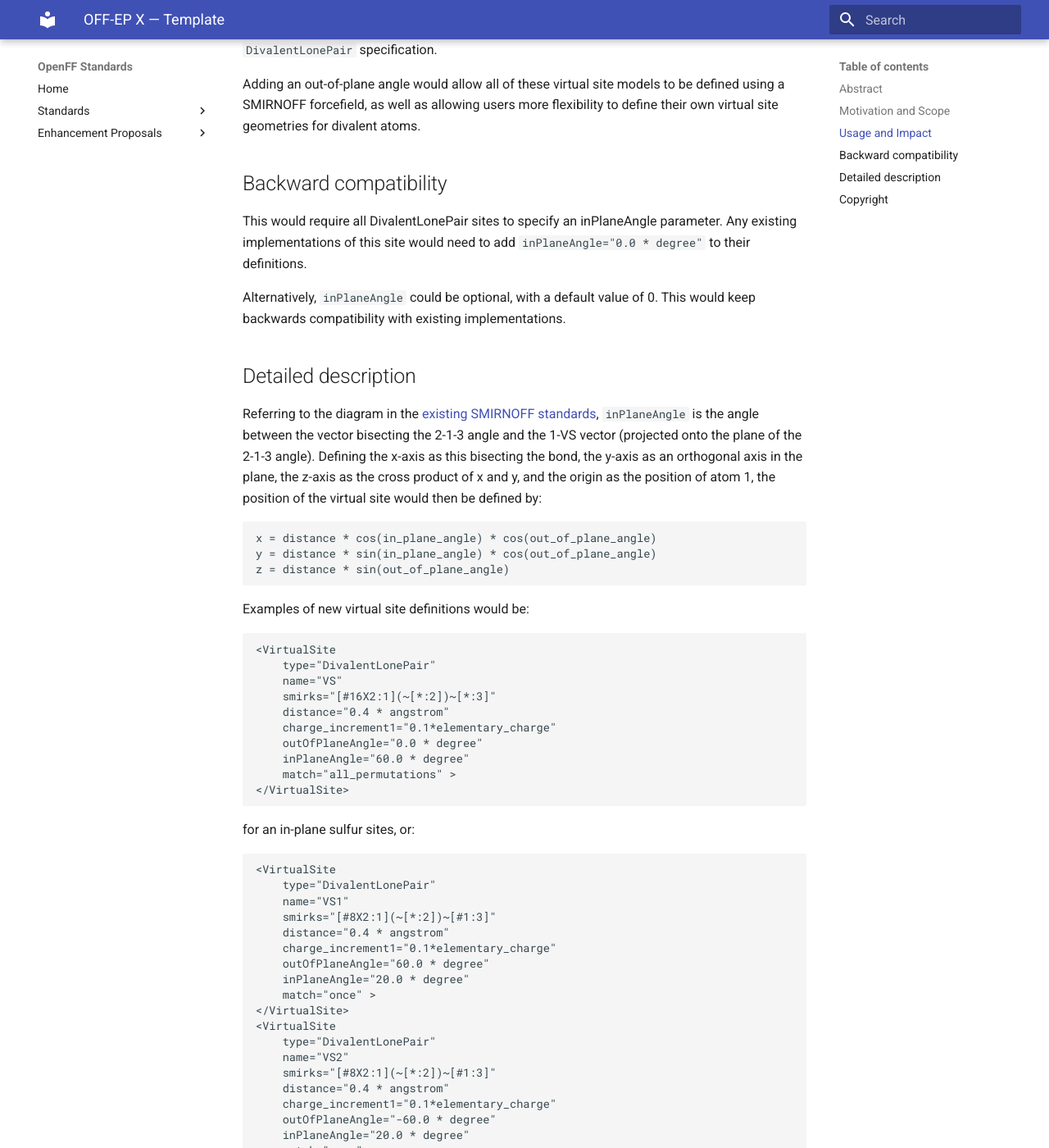
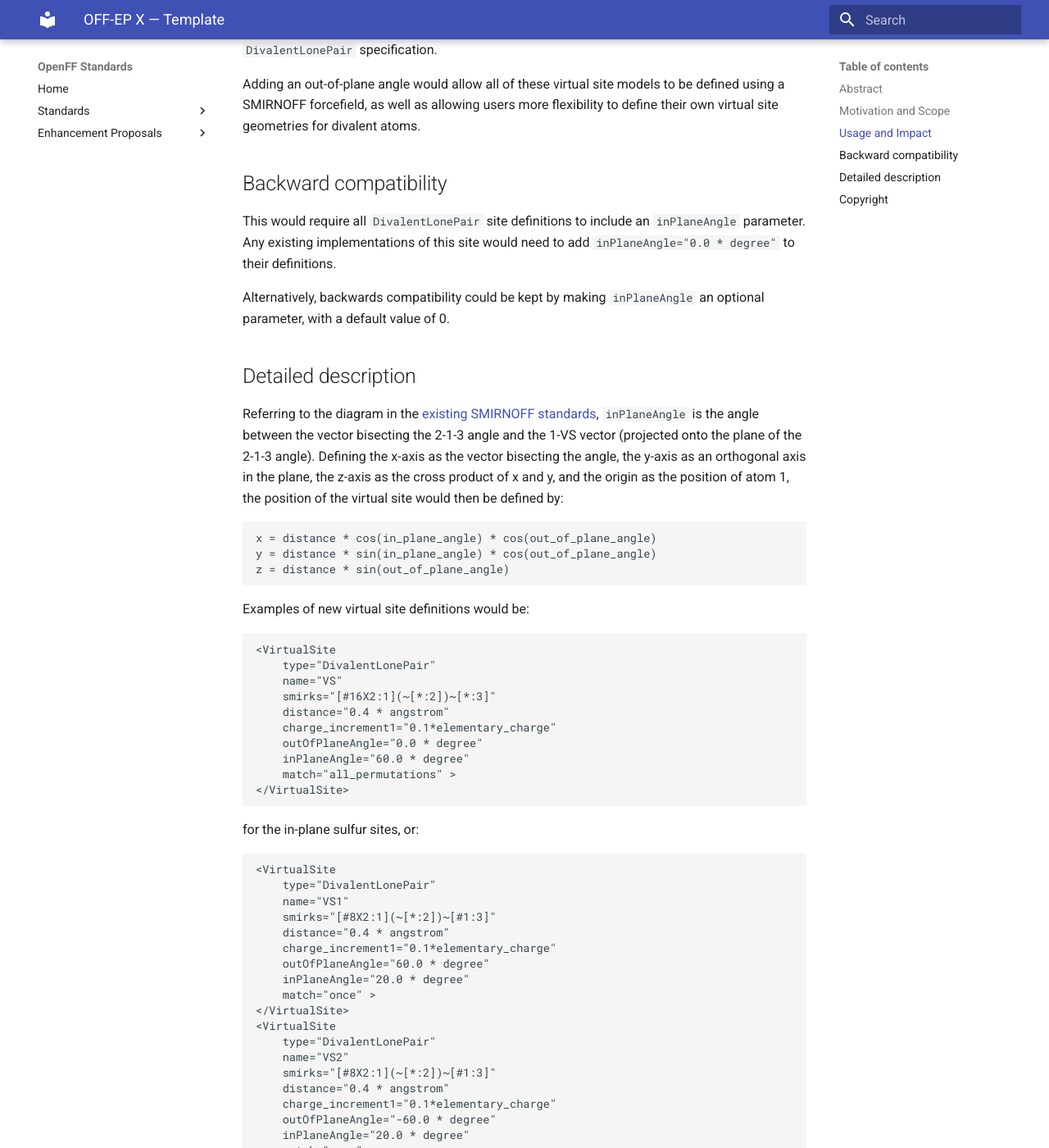
Before and after one commit to openforcefield/standards, an MkDocs documentation site: the page built from docs/enhancement-proposals/off-ep-divalent-vs.md, in a window 1280 px wide and 1400 px high, scrolled down 1134 px. Shown: the whole window at 82% size. Built offline with MkDocs 1.6.1 and Material for MkDocs 9.7.7, drawn with Linux system fonts in a browser that asks for light colours; some of the changed text lies outside the part shown.

Commit message:
Update off-ep-divalent-vs.md

````diff
--- a/docs/enhancement-proposals/off-ep-divalent-vs.md
+++ b/docs/enhancement-proposals/off-ep-divalent-vs.md
@@ -35,16 +35,15 @@ Adding an out-of-plane angle would allow all of these virtual site models to be
 
 ## Backward compatibility
 
-This would require all DivalentLonePair sites to specify an inPlaneAngle parameter.
+This would require all `DivalentLonePair` site definitions to include an `inPlaneAngle` parameter.
 Any existing implementations of this site would need to add `inPlaneAngle="0.0 * degree"` to their definitions.
 
-Alternatively, `inPlaneAngle` could be optional, with a default value of 0. This would keep backwards compatibility
-with existing implementations.
+Alternatively, backwards compatibility could be kept by making `inPlaneAngle` an optional parameter, with a default value of 0.
 
 ## Detailed description
 
 Referring to the diagram in the [existing SMIRNOFF standards](https://openforcefield.github.io/standards/standards/smirnoff/#virtualsites-virtual-sites-for-off-atom-charges),
-`inPlaneAngle` is the angle between the vector bisecting the 2-1-3 angle and the 1-VS vector (projected onto the plane of the 2-1-3 angle). Defining the x-axis as this bisecting the bond,
+`inPlaneAngle` is the angle between the vector bisecting the 2-1-3 angle and the 1-VS vector (projected onto the plane of the 2-1-3 angle). Defining the x-axis as the vector bisecting the angle,
 the y-axis as an orthogonal axis in the plane, the z-axis as the cross product of x and y, and the origin as the position of atom 1, the position of the virtual site would then be defined by:
 ```
 x = distance * cos(in_plane_angle) * cos(out_of_plane_angle)
@@ -65,7 +64,7 @@ Examples of new virtual site definitions would be:
     match="all_permutations" >
 </VirtualSite>
 ```
-for an in-plane sulfur sites, or:
+for the in-plane sulfur sites, or:
 ```xml
 <VirtualSite
     type="DivalentLonePair"
````
Also changed, not shown: other parts of docs/enhancement-proposals/off-ep-divalent-vs.md (+1 -1 lines).
